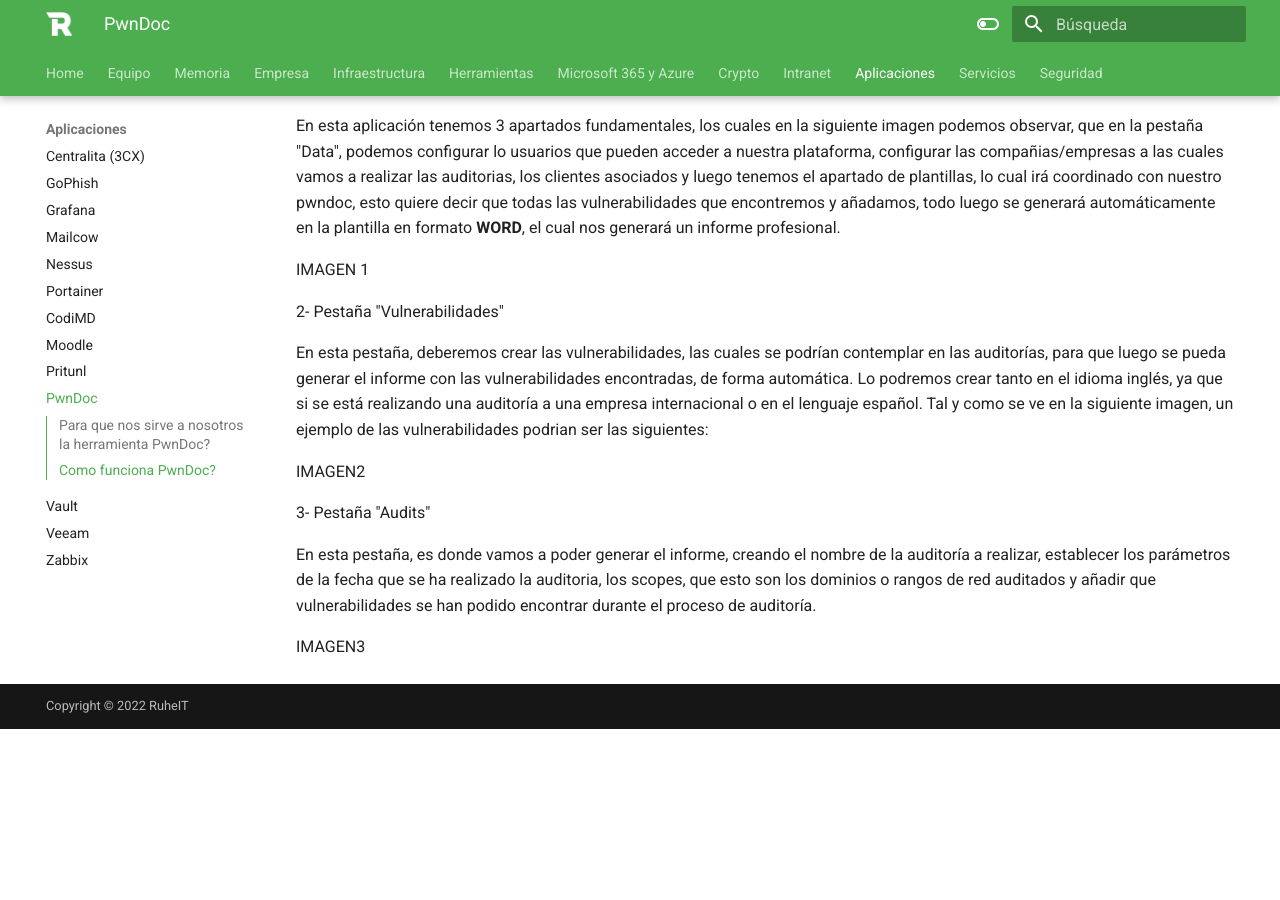
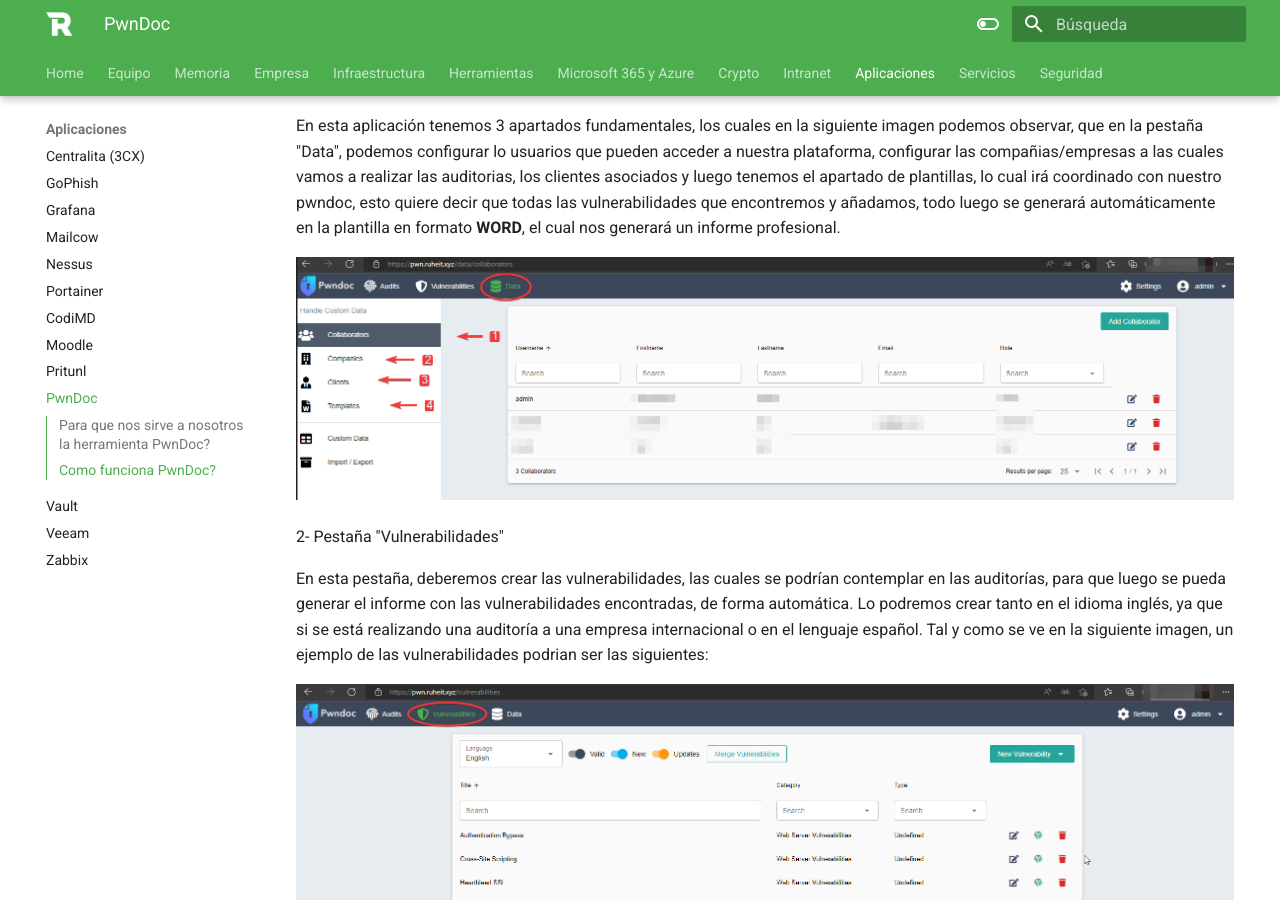
Before and after one commit to RuheIT/docs, an MkDocs documentation site: the page built from docs/aplicaciones/pwndoc.md, in a window 1280 px wide and 900 px high, scrolled down 415 px. Built offline with MkDocs 1.6.1 and Material for MkDocs 9.7.7, drawn with Linux system fonts in a browser that asks for light colours; comment, search, counter and statistics services are not loaded; before the commit the page ends 1144 px from its top, so only the background shows below that.

Commit message:
Updated with images

```diff
--- a/docs/aplicaciones/pwndoc.md
+++ b/docs/aplicaciones/pwndoc.md
@@ -12,16 +12,16 @@
 
 En esta aplicación tenemos 3 apartados fundamentales, los cuales en la siguiente imagen podemos observar, que en la pestaña "Data", podemos configurar lo usuarios que pueden acceder a nuestra plataforma, configurar las compañias/empresas a las cuales vamos a realizar las auditorias, los clientes asociados y luego tenemos el apartado de plantillas, lo cual irá coordinado con nuestro pwndoc, esto quiere decir que todas las vulnerabilidades que encontremos y añadamos, todo luego se generará automáticamente en la plantilla en formato **WORD**, el cual nos generará un informe profesional.
 
-IMAGEN 1
+![pwndoc1](../img/apps/pwndoc1.png)
 
 2- Pestaña "Vulnerabilidades"
 
 En esta pestaña, deberemos crear las vulnerabilidades, las cuales se podrían contemplar en las auditorías, para que luego se pueda generar el informe con las vulnerabilidades encontradas, de forma automática. Lo podremos crear tanto en el idioma inglés, ya que si se está realizando una auditoría a una empresa internacional o en el lenguaje español. Tal y como se ve en la siguiente imagen, un ejemplo de las vulnerabilidades podrian ser las siguientes:
 
-IMAGEN2
+![pwndoc2](../img/apps/pwndoc2.png)
 
 3- Pestaña "Audits"
 
 En esta pestaña, es donde vamos a poder generar el informe, creando el nombre de la auditoría a realizar, establecer los parámetros de la fecha que se ha realizado la auditoria, los scopes, que esto son los dominios o rangos de red auditados y añadir que vulnerabilidades se han podido encontrar durante el proceso de auditoría.
 
-IMAGEN3
+![pwndoc3](../img/apps/pwndoc3.png)
```
